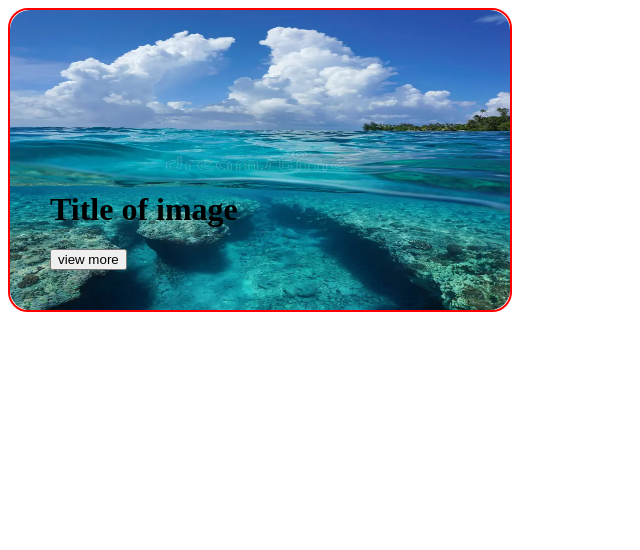
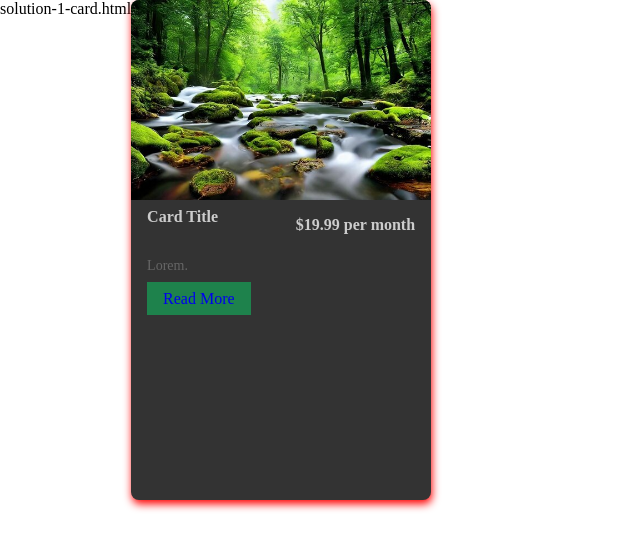
Before and after one commit to mirathebian1/Project1, a plain HTML site: page card.html in a window 1280 px wide. Shown: the whole page, without its empty margins (0-640 px from the left). Drawn offline with Linux system fonts and the light colour scheme.

Commit message:
eightcommit

```diff
--- a/card.html
+++ b/card.html
@@ -1,44 +1,116 @@
+solution-1-card.html
 <!DOCTYPE html>
 <html lang="en">
   <head>
-    <meta charset="UTF-8">
-    <meta name="viewport" content="width=device-width, initial-scale=1.0">
+    <meta charset="UTF-8" />
+    <meta name="viewport" content="width=device-width, initial-scale=1.0" />
     <title>Document</title>
+
     <style>
+      * {
+        box-sizing: border-box;
+        margin: 0;
+        padding: 0;
+      }
+
+      body {
+        height: 100vh;
+        display: flex;
+      }
+
       .card {
-            border: 2px solid red;
-            width: 500px;
-            height: 300px;
-            border-radius: 20px;
-/* pos rel for positioning must add  */
+        width: 300px;
+        height: 500px;
+        border-radius: 8px;
+        overflow: hidden;
+        box-shadow: 1px 4px 8px rgba(0, 0, 0, 0.9);
+      }
+
+      .card__header {
+        display: flex;
+        justify-content: space-between;
+        padding-top: 8px;
+        padding-bottom: 8px;
+        padding-left: 16px;
+        padding-right: 16px;
+      }
+
+      .card__image {
+        width: 100%;
+        height: auto;
+        pointer-events: none;
+      }
+
+      .card__content {
+        padding: 16px;
+      }
+
+      .card__title {
+        font-size: 16px;
+        font-weight: bold;
+        margin-bottom: 8px;
         position: relative;
+      }
 
+      .card__title::after {
+        content: attr(title);
+        position: absolute;
+        width: 140px;
+        opacity: 0;
       }
-        img {
 
-            width: 500px;
-            height: 300px;
-            border-radius: 20px;
+      .card__title:hover::after {
+        opacity: 1;
+      }
 
+      .card__text {
+        font-size: 14px;
+        color: #666666;
+        margin-bottom: 16px;
+      }
 
+      .card__price {
+        font-size: 16px;
+        margin-top: 8px;
+        font-weight: bold;
       }
-        .text {
-            left: 0px;
-            bottom: 0px;
-            position: absolute;
-            padding: 40px;
+
+      .card__button {
+        text-decoration: none;
+        background-color: #4caf50;
+        padding: 8px 16px;
+        transition: background-color 1s ease;
+      }
+
+      .card__button:hover {
+        background-color: #45a049;
+      }
+
+      .card--dark {
+        background-color: #333333;
+        box-shadow: 1px 4px 8px red;
+        color: #cccccc;
+      }
+
+      .card--dark .card__button {
+        background-color: #1e824c;
+      }
+      .card--dark .card__button:hover {
+        color: #1a6c3d;
       }
     </style>
-
   </head>
   <body>
-    <div class="card">
-    <div>
-<img src="images\seascape-over-under-sea-cloudy-sky-rocky-seabed-seascape-over-under-sea-surface-cloudy-blue-sky-rocky-seabed-underwater-108661258.webp"alt="">
-<div class="text">
-<h1>Title of image</h1>
-<button> view more</button>
+    <div class="card card--dark">
+      <img src="images\360_F_547978128_vqEEUYBr1vcAwfRAqReZXTYtyawpgLcC.jpg" alt="Image" class="card__image" />
+      <span class="card__header">
+        <h2 class="card__title" title="Lorem ipsum title">Card Title</h2>
+        <p class="card__price">$19.99 per month</p>
+      </span>
+      <div class="card__content">
+        <p class="card__text">Lorem.</p>
+        <a href="#" class="card__button">Read More</a>
       </div>
     </div>
-    </div>
-</body></html>
+  </body>
+</html>
```
Lines whose indentation alone changed are shown as unchanged.
